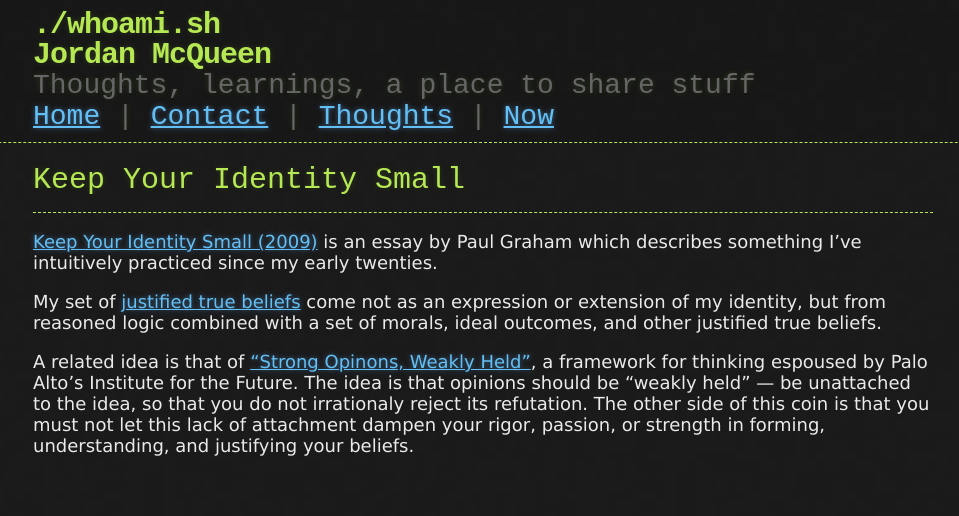
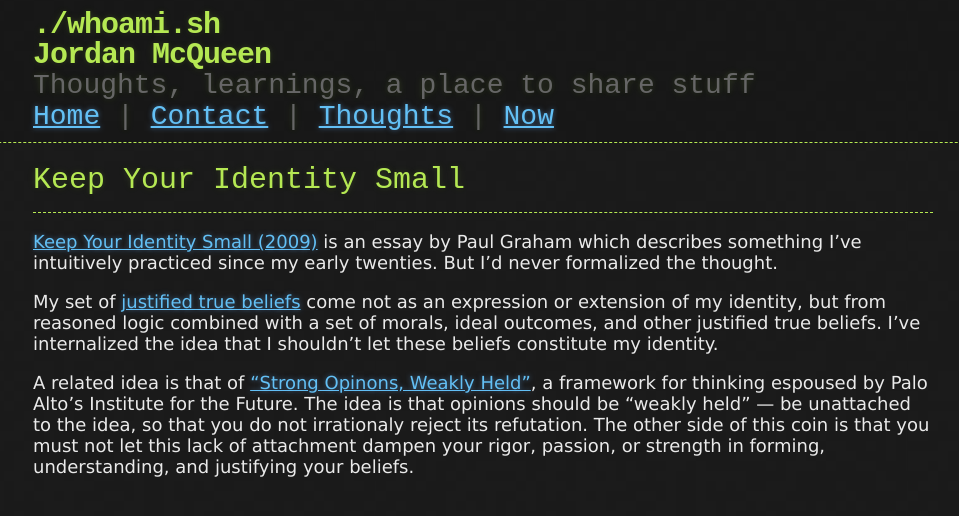
Before and after one commit to mcqueenjordan/mcqueenjordan.github.io, a Jekyll site: the page built from _thought/keep-your-identity-small.md, in a window 1280 px wide. Shown: the top 516 px of the page, without its empty margins (157-1116 px from the left). Built offline with Jekyll 4.4.1, drawn with Linux system fonts in a browser that asks for light colours.

Commit message:
additional thoughts on identity

```diff
--- a/_thought/keep-your-identity-small.md
+++ b/_thought/keep-your-identity-small.md
@@ -8,11 +8,13 @@ category: post
 ---
 
 [Keep Your Identity Small (2009)][essay] is an essay by Paul Graham which
-describes something I've intuitively practiced since my early twenties.
+describes something I've intuitively practiced since my early twenties. But I'd
+never formalized the thought.
 
 My set of [justified true beliefs][jtb] come not as an expression or extension
 of my identity, but from reasoned logic combined with a set of morals, ideal
-outcomes, and other justified true beliefs.
+outcomes, and other justified true beliefs. I've internalized the idea that I
+shouldn't let these beliefs constitute my identity.
 
 A related idea is that of [“Strong Opinons, Weakly Held"][sowh], a framework
 for thinking espoused by Palo Alto's Institute for the Future. The idea is that
```
